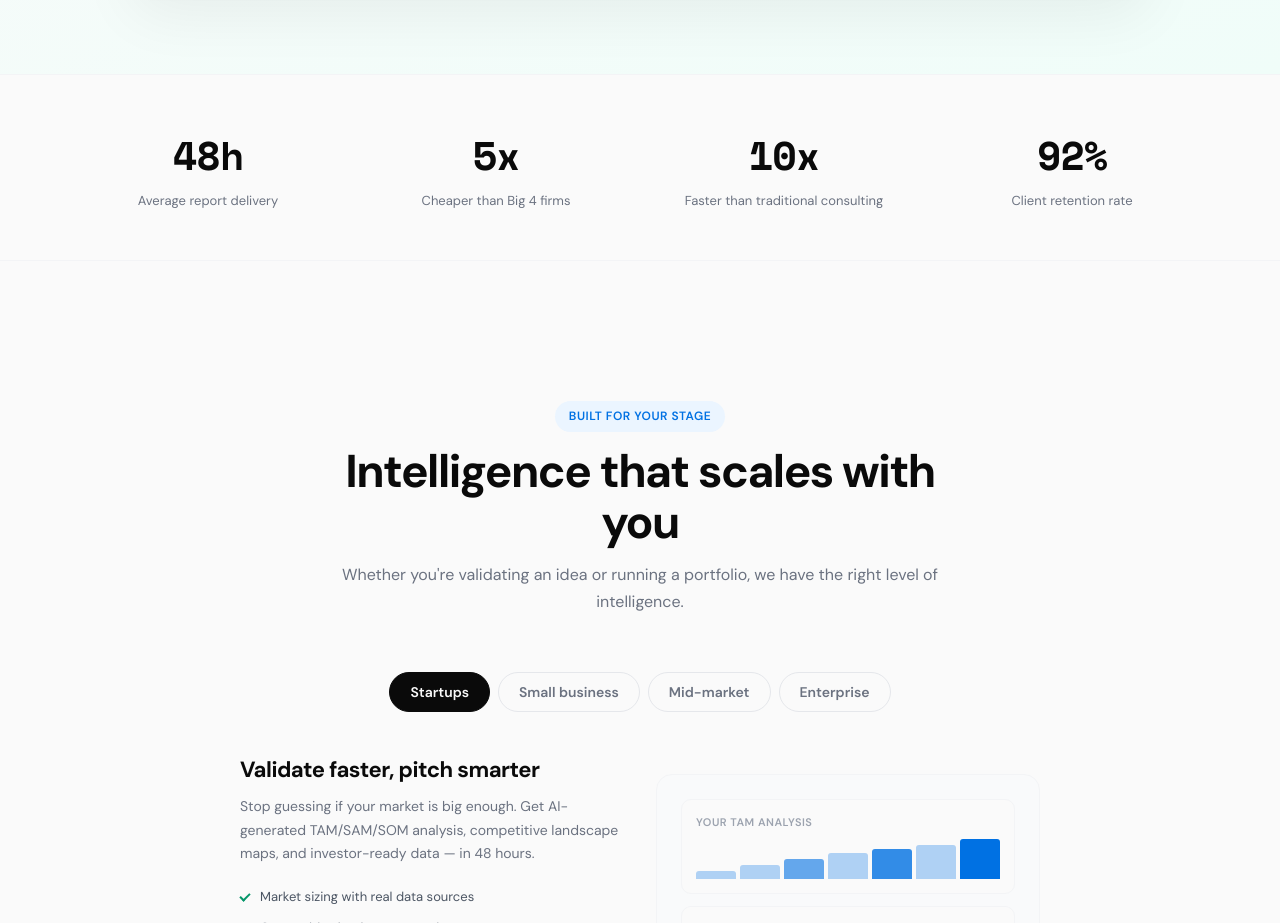
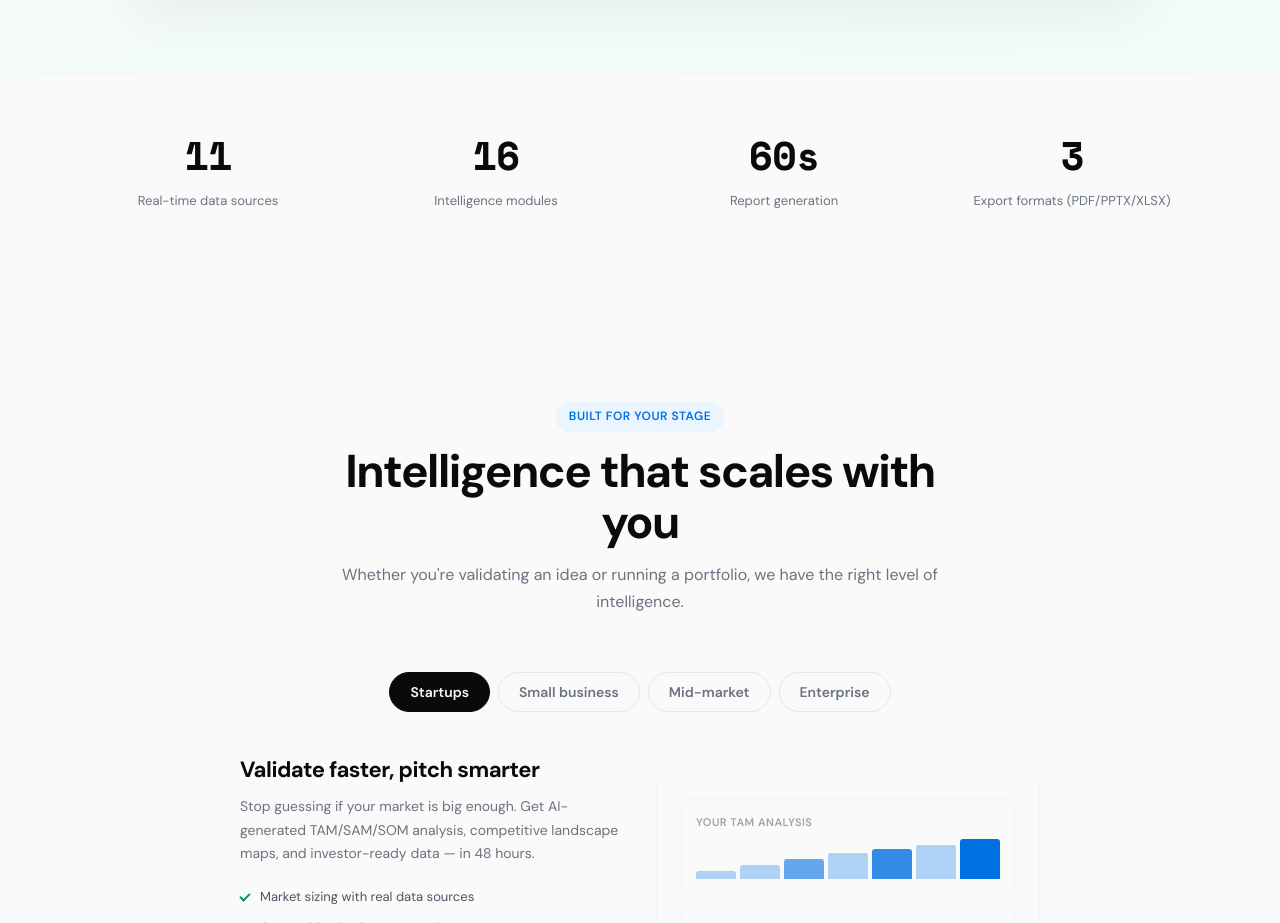
Before and after one commit to Predz0rX/signal-labs, a website: page index.html in a window 1280 px wide. Shown: the part 1380-2303 px from the top of the page. Drawn offline with nearby package versions, Linux system fonts and the light colour scheme.

Commit message:
docs: comprehensive README + landing page refresh
- README.md: full setup guide, architecture diagram, all 11 sources documented,
  16 modules with descriptions, API endpoints, deployment instructions,
  confidence system explained, Docker example
- Landing page: updated stats (11 sources, 16 modules, 60s generation, 3 exports),
  updated meta tags and OG descriptions for SEO

Co-Authored-By: Claude Opus 4.6 (1M context) <noreply@anthropic.com>

```diff
--- a/index.html
+++ b/index.html
@@ -3,10 +3,10 @@
 <head>
 <meta charset="UTF-8">
 <meta name="viewport" content="width=device-width, initial-scale=1.0">
-<title>Signal Labs — AI Business Intelligence in 48 Hours</title>
-<meta name="description" content="Get your market report in 48 hours, not 8 weeks. AI-powered business intelligence for startups to enterprise — 5x cheaper than traditional consulting.">
-<meta property="og:title" content="Signal Labs — Market Intelligence in 48 Hours">
-<meta property="og:description" content="AI-powered business intelligence that delivers in days what consulting firms take months to produce.">
+<title>Signal Labs — AI Market Intelligence | 11 Data Sources, 16 Modules</title>
+<meta name="description" content="AI-powered market intelligence in 60 seconds. 11 real data sources (FRED, SEC, BLS, Reddit, HN), 16 report modules, 3 export formats. Free report available.">
+<meta property="og:title" content="Signal Labs — AI-Powered Market Intelligence Platform">
+<meta property="og:description" content="Comprehensive market reports backed by 11 real data sources. Competitive analysis, risk assessment, growth playbooks — generated in 60 seconds.">
 <meta property="og:type" content="website">
 <link rel="preconnect" href="https://fonts.googleapis.com">
 <link rel="preconnect" href="https://fonts.gstatic.com" crossorigin>
@@ -480,10 +480,10 @@ footer{padding:40px 0;border-top:1px solid var(--g100)}
 <section class="stats">
 <div class="ctn">
 <div class="stats-g stg fade">
-<div><div class="st-n">48h</div><div class="st-l">Average report delivery</div></div>
-<div><div class="st-n">5x</div><div class="st-l">Cheaper than Big 4 firms</div></div>
-<div><div class="st-n">10x</div><div class="st-l">Faster than traditional consulting</div></div>
-<div><div class="st-n">92%</div><div class="st-l">Client retention rate</div></div>
+<div><div class="st-n">11</div><div class="st-l">Real-time data sources</div></div>
+<div><div class="st-n">16</div><div class="st-l">Intelligence modules</div></div>
+<div><div class="st-n">60s</div><div class="st-l">Report generation</div></div>
+<div><div class="st-n">3</div><div class="st-l">Export formats (PDF/PPTX/XLSX)</div></div>
 </div>
 </div>
 </section>
```
Also changed, not shown: README.md (added).
